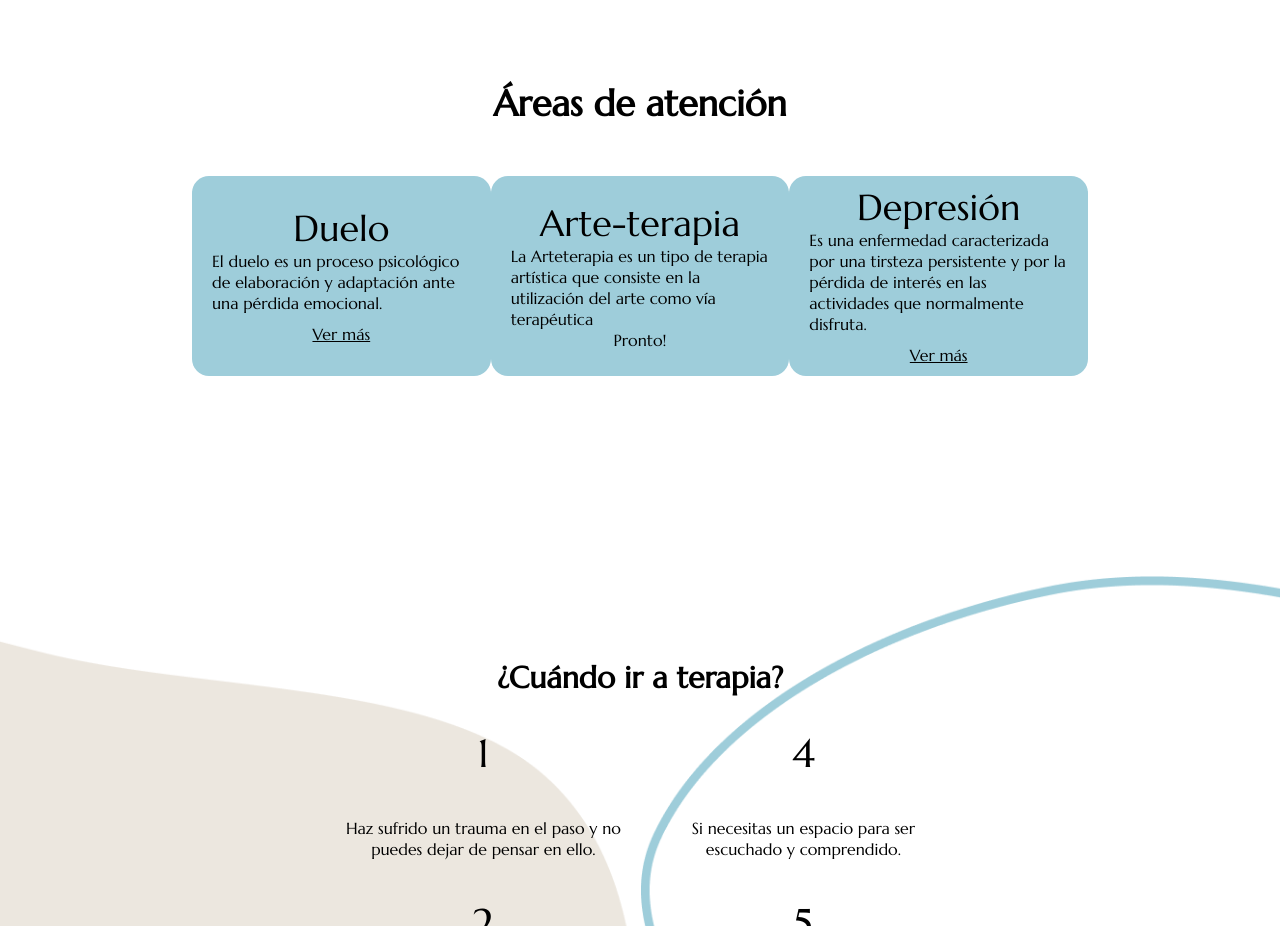
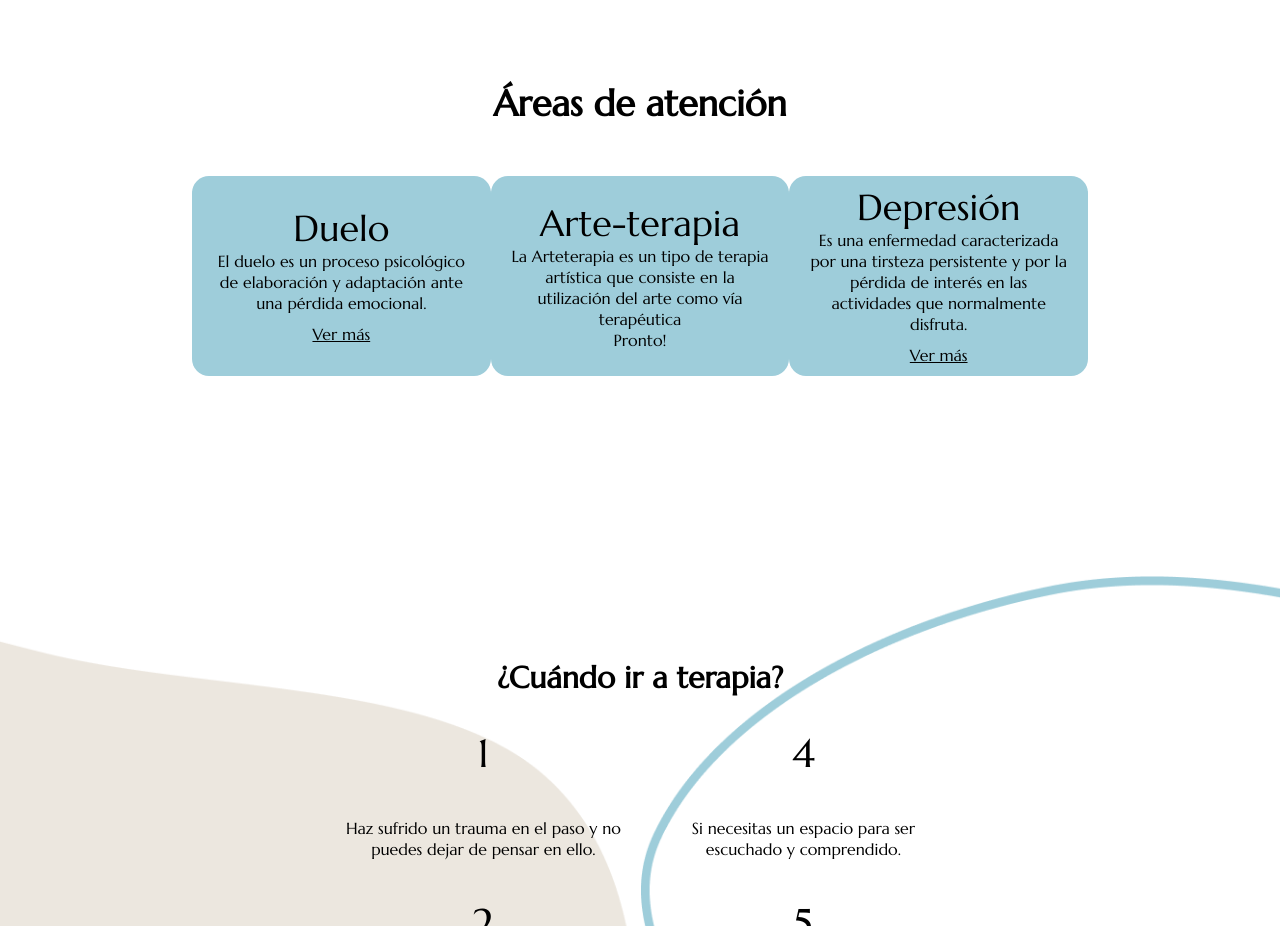
Before and after one commit to AndresCalle9/gupsicologa, a Next.js app: page / in a window 1280 px wide. Shown: the part 1080-2006 px from the top of the page. Built offline with nearby package versions, Linux system fonts and the light colour scheme.

Commit message:
chnages in card component

```diff
--- a/src/components/Card/Card.module.scss
+++ b/src/components/Card/Card.module.scss
@@ -23,4 +23,7 @@
       cursor: pointer;
 
   }
+  p{
+      text-align: center;
+  }
 }
--- a/src/styles/pages/Home.module.scss
+++ b/src/styles/pages/Home.module.scss
@@ -115,11 +115,19 @@
   .section3 {
     transform: translateY(-200px);
     z-index: 2;
+    display: flex;
+    flex-direction: column;
+    align-items: center;
     h3 {
       font-style: normal;
       font-weight: bold;
       font-size: 36px;
       line-height: 44px;
+    }
+    .cardsContainer {
+      display: flex;
+      flex-direction: column;
+      align-items: center;
     }
   }
   .section4 {
```
